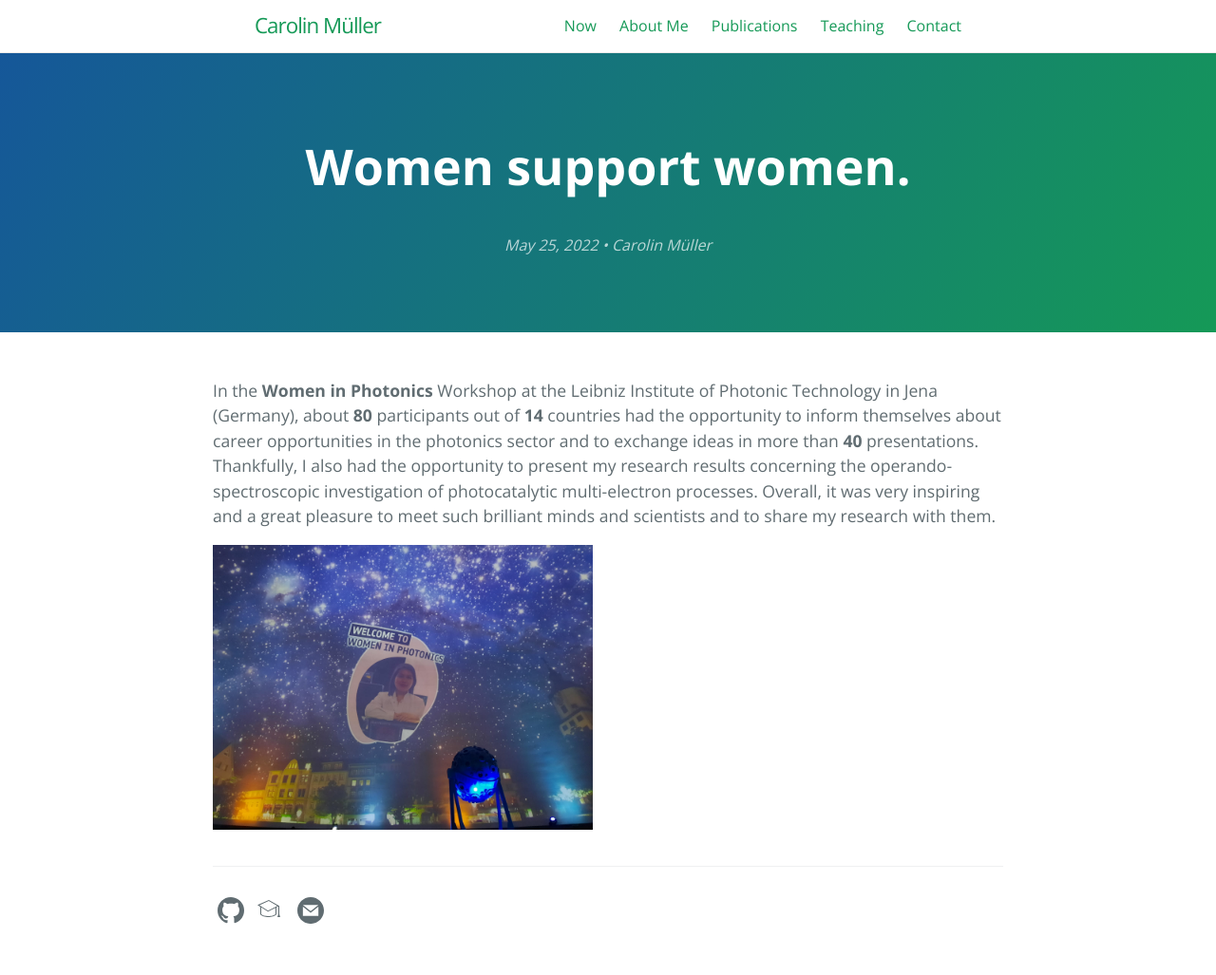
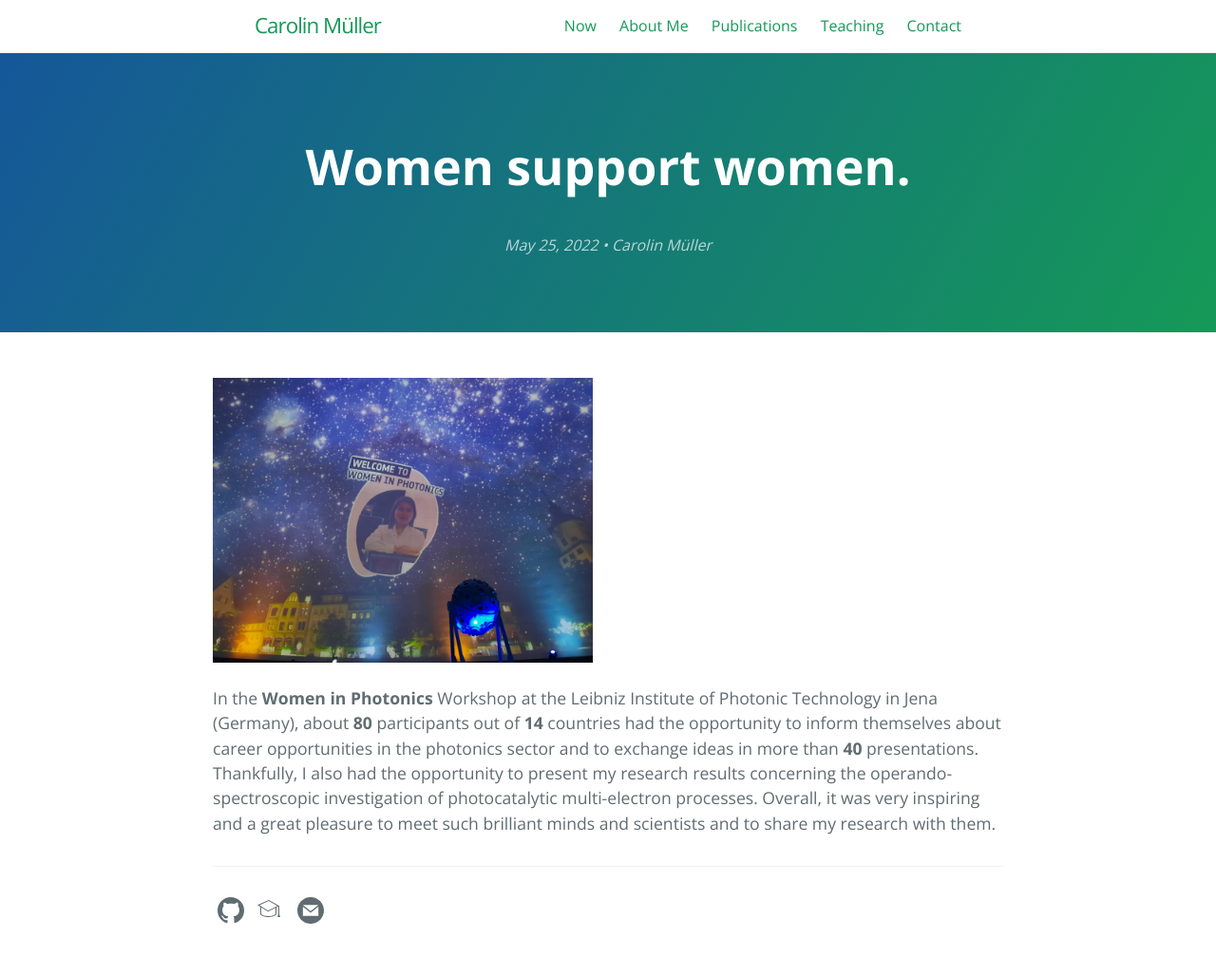
Before and after one commit to carolin-m/carolin-m.github.io, a Jekyll site: the page built from _posts/2022-05-25-WiP-Jena.md, in a window 1280 px wide. Shown: the whole page at 95% size. Built offline with Jekyll 4.4.1, drawn with Linux system fonts in a browser that asks for light colours.

Commit message:
Update 2022-05-25-WiP-Jena.md

```diff
--- a/_posts/2022-05-25-WiP-Jena.md
+++ b/_posts/2022-05-25-WiP-Jena.md
@@ -3,6 +3,6 @@ layout: post
 title: "Women support women."
 ---
 
+<img width=400 src='https://raw.githubusercontent.com/carolin-m/carolin-m.github.io/main/images/WiP_Jena_2022.jpeg'>
+
 In the **Women in Photonics** Workshop at the Leibniz Institute of Photonic Technology in Jena (Germany), about **80** participants out of **14** countries had the opportunity to inform themselves about career opportunities in the photonics sector and to exchange ideas in more than **40** presentations. Thankfully, I also had the opportunity to present my research results concerning the operando-spectroscopic investigation of photocatalytic multi-electron processes. Overall, it was very inspiring and a great pleasure to meet such brilliant minds and scientists and to share my research with them.
-
-<img width=400 src='https://raw.githubusercontent.com/carolin-m/carolin-m.github.io/main/images/WiP_Jena_2022.jpeg'>
```
